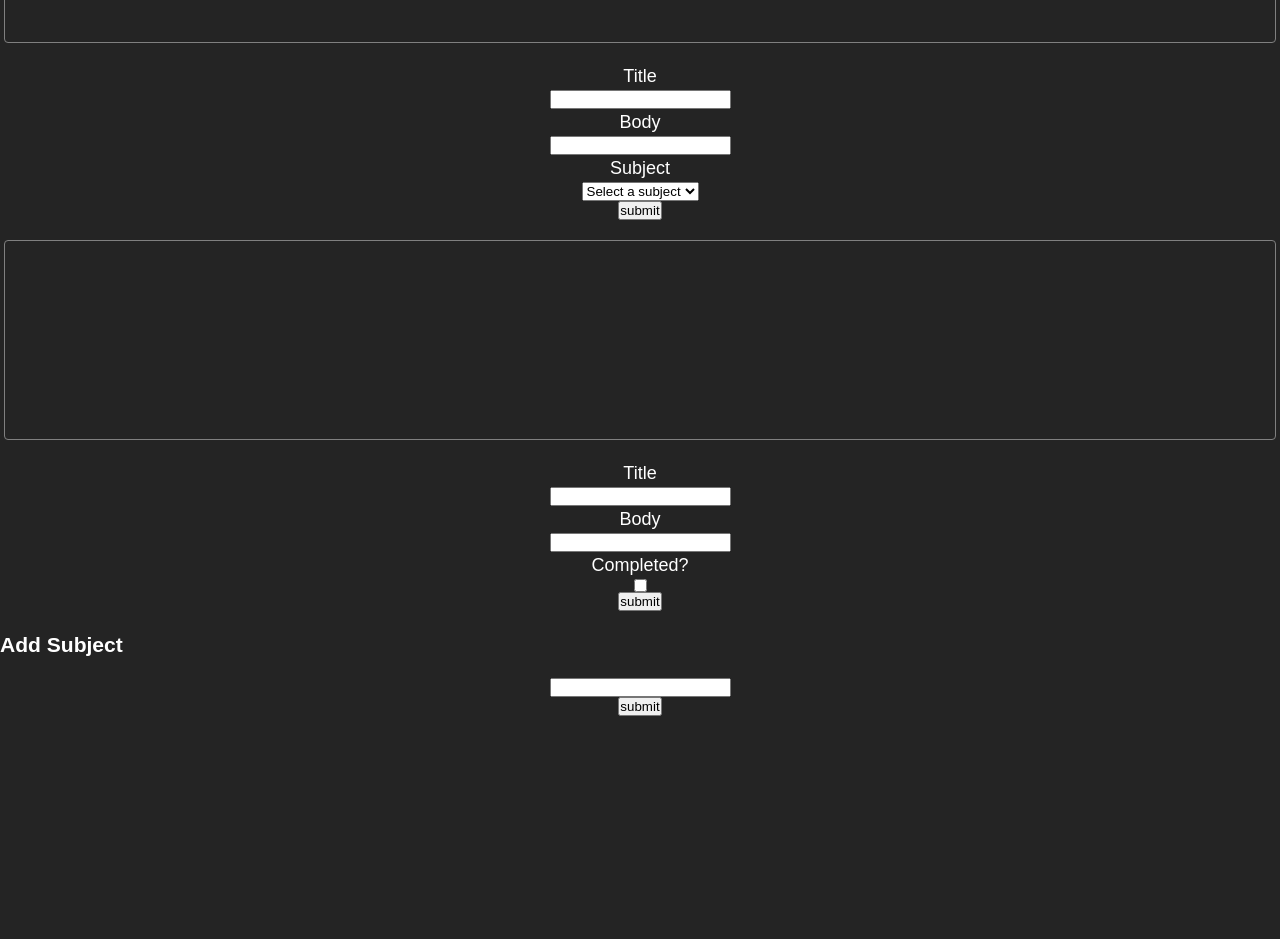
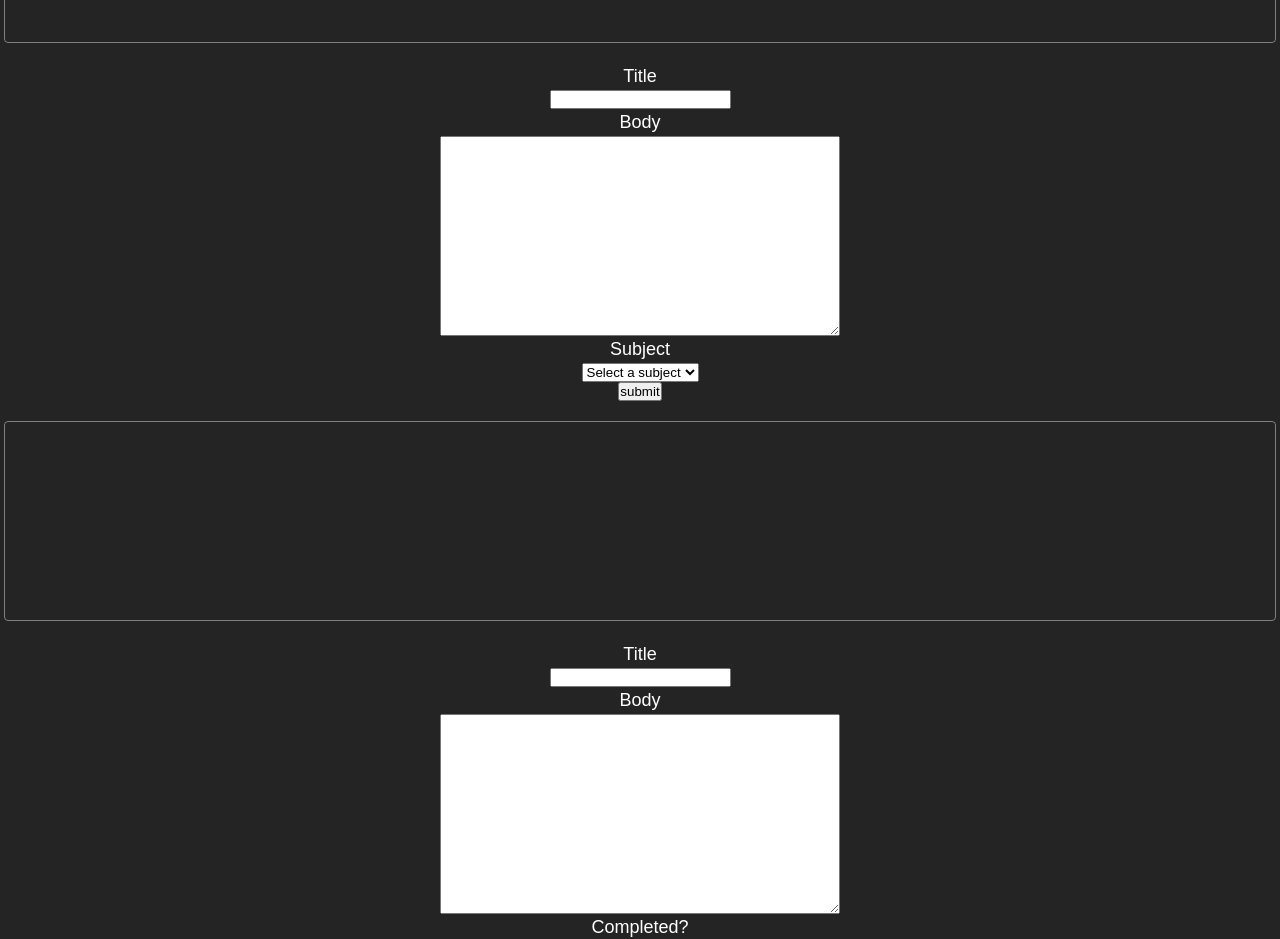
Before and after one commit to David-Orson/Home-App, a React (Create React App) app: page /learning in a window 1280 px wide. Shown: the part 300-1239 px from the top of the page. Before the commit the page ends 1036 px from the top, so only its background shows below. Built offline with nearby package versions, Linux system fonts and the light colour scheme.

Commit message:
more styling

```diff
--- a/src/App.css
+++ b/src/App.css
@@ -39,3 +39,12 @@ form {
   flex-direction: column;
   margin: 20px;
 }
+
+.input-body {
+  min-height: 200px;
+  min-width: 400px;
+}
+
+.markup {
+  width: 100%;
+}
--- a/src/Card.css
+++ b/src/Card.css
@@ -14,4 +14,6 @@
 
 .card-body {
   min-height: 150px;
+  max-height: 400px;
+  overflow-y: scroll;
 }
--- a/src/pages/Learning.tsx
+++ b/src/pages/Learning.tsx
@@ -195,7 +195,7 @@ const Learning: FC<Props> = () => {
 
   let currentCard =
     cards.length !== 0 ? (
-      <div>
+      <div className='markup'>
         <h3>{cards[cardSelector].title}</h3>
         <h5 className='card-subheading'>{cards[cardSelector].subject}</h5>
         <p className='card-body'>{cards[cardSelector].body}</p>
@@ -210,9 +210,9 @@ const Learning: FC<Props> = () => {
               onChange={handleChange}
             />
             <label>Body</label>
-            <input
+            <textarea
+              className='input-body'
               name='existingCardBody'
-              type='text'
               value={existingCardBody}
               onChange={handleChange}
             />
@@ -239,7 +239,7 @@ const Learning: FC<Props> = () => {
 
   let currentPending =
     pendings.length !== 0 ? (
-      <div>
+      <div className='markup'>
         <h3>{pendings[pendingSelector].title}</h3>
         <p className='card-body'>{pendings[pendingSelector].body}</p>
         {pendings[pendingSelector].isCompleted ? (
@@ -257,9 +257,9 @@ const Learning: FC<Props> = () => {
               onChange={handleChange}
             />
             <label>Body</label>
-            <input
+            <textarea
+              className='input-body'
               name='existingPendingBody'
-              type='text'
               value={existingPendingBody}
               onChange={handleChange}
             />
@@ -297,9 +297,9 @@ const Learning: FC<Props> = () => {
             onChange={handleChange}
           />
           <label>Body</label>
-          <input
+          <textarea
+            className='input-body'
             name='cardBody'
-            type='text'
             value={cardBody}
             onChange={handleChange}
           />
@@ -326,9 +326,9 @@ const Learning: FC<Props> = () => {
               onChange={handleChange}
             />
             <label>Body</label>
-            <input
+            <textarea
+              className='input-body'
               name='pendingBody'
-              type='text'
               value={pendingBody}
               onChange={handleChange}
             />
```
Also changed, not shown: 1 other file (tests, documents, lock files or other folders).
